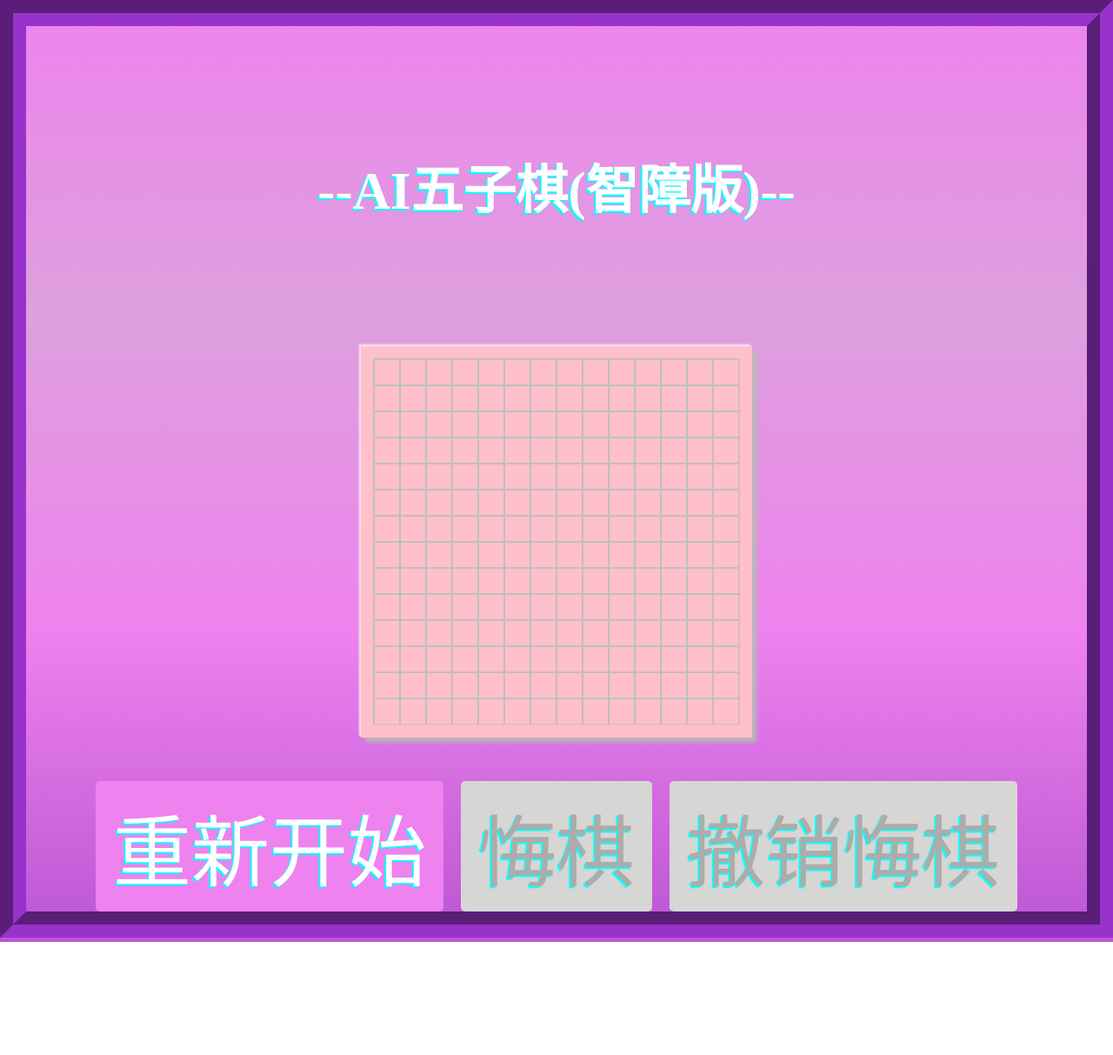
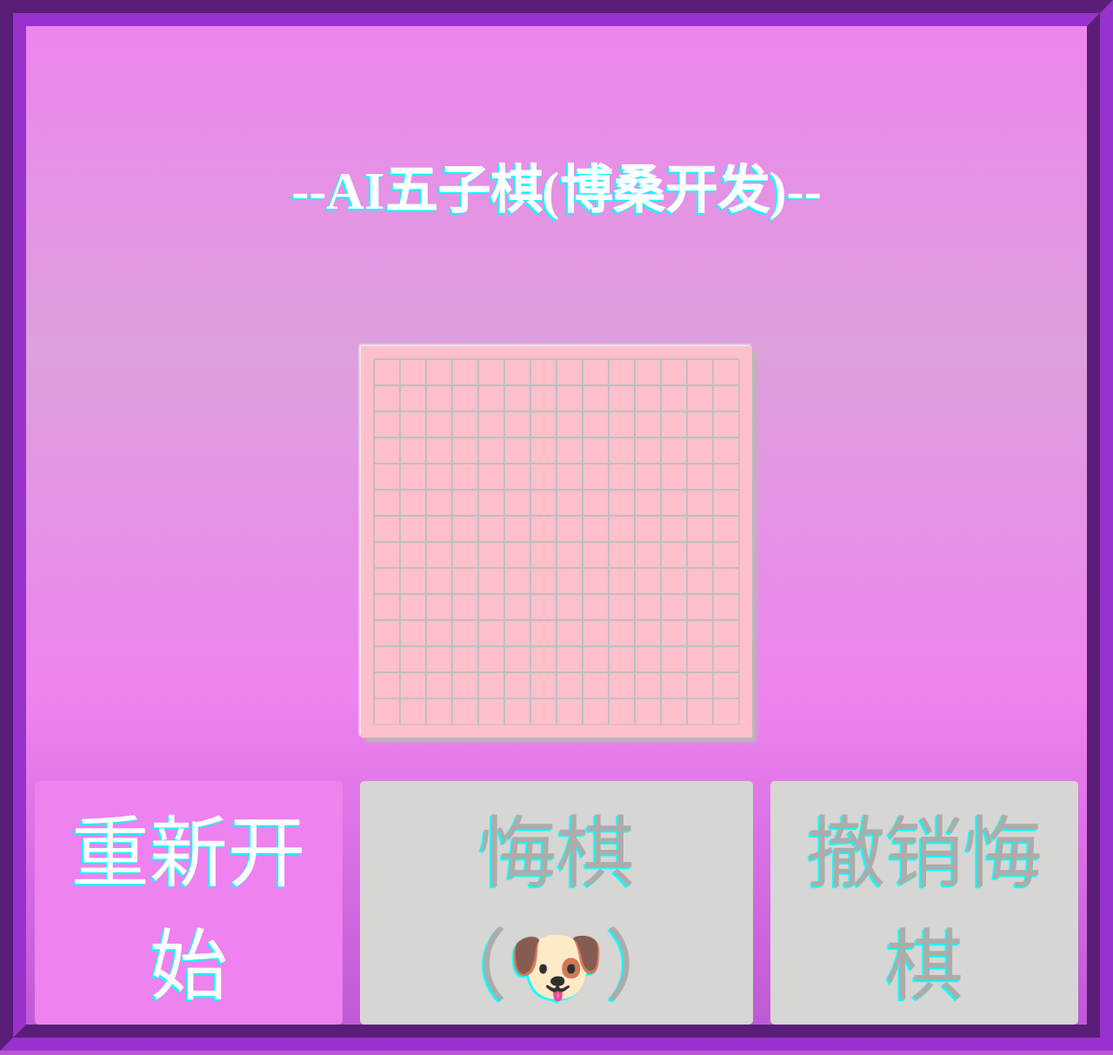
Before and after one commit to zyb070312/wzq, a plain HTML site: page index.html in a window 1280 px wide. Shown: the whole page at 87% size. Before the commit the page ends 1083 px from the top, so only its background shows below. Drawn offline with Linux system fonts and the light colour scheme.

Commit message:
Update index.html

```diff
--- a/index.html
+++ b/index.html
@@ -90,7 +90,7 @@
 
 
 
-        <h6 id="result-wrap">--AI五子棋(智障版)--</h6>
+        <h6 id="result-wrap">--AI五子棋(博桑开发)--</h6>
 
         <canvas id="chess" width="450px" height="450px"></canvas>
 
@@ -104,7 +104,7 @@
 
             <div id='goback' class="goback unable">
 
-                <span>悔棋</span>
+                <span>悔棋（🐶）</span>
 
             </div>
 
```
